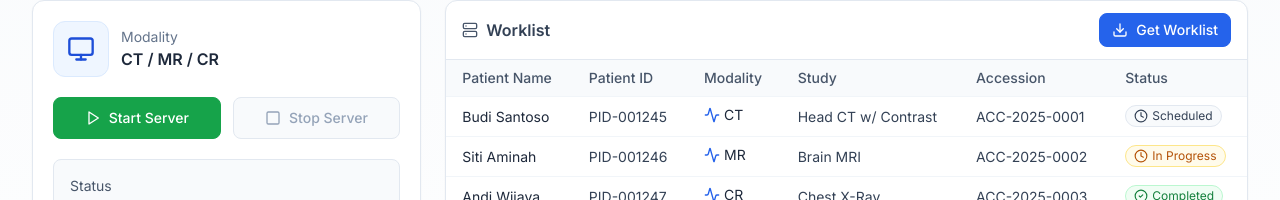
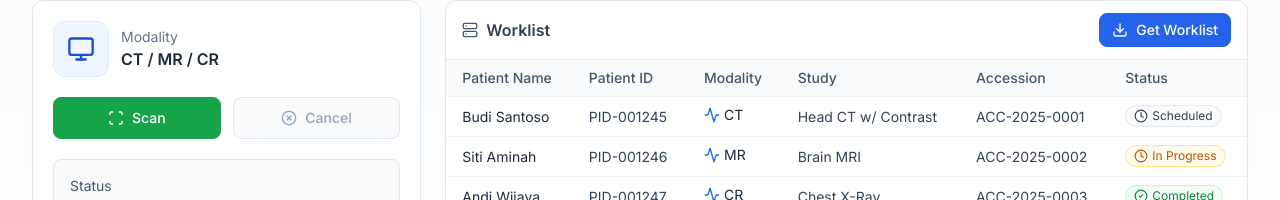
Before and after one commit to django-nerd/frontend-repo_y4mmzy5h_6d87xm, a React (Vite) app: page / in a window 1280 px wide. Shown: the part 256-456 px from the top of the page. Built offline with nearby package versions, Linux system fonts and the light colour scheme; no server answers; a web font is replaced by a local one.

Commit message:
Update project prj_y4mmzy5h - 2025-11-16T03:02:24.474Z

```diff
--- a/src/App.jsx
+++ b/src/App.jsx
@@ -1,5 +1,5 @@
 import { useEffect, useMemo, useState } from 'react'
-import { Play, Square, Server, Activity, Monitor, CheckCircle2, Clock, Download } from 'lucide-react'
+import { Scan, XCircle, Server, Activity, Monitor, CheckCircle2, Clock, Download } from 'lucide-react'
 import Spline from '@splinetool/react-spline'
 
 const API_BASE = import.meta.env.VITE_BACKEND_URL || ''
@@ -171,7 +171,7 @@ function ControlPanel() {
           }`}
           disabled={running}
         >
-          <Play className="w-4 h-4" /> Start Server
+          <Scan className="w-4 h-4" /> Scan
         </button>
         <button
           onClick={() => setRunning(false)}
@@ -182,7 +182,7 @@ function ControlPanel() {
           }`}
           disabled={!running}
         >
-          <Square className="w-4 h-4" /> Stop Server
+          <XCircle className="w-4 h-4" /> Cancel
         </button>
       </div>
 
```
Also changed, not shown: 1 other file (tests, documents, lock files or other folders).
